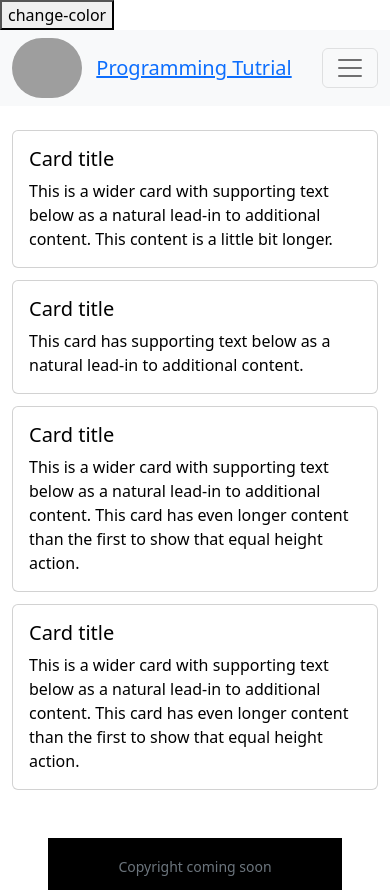
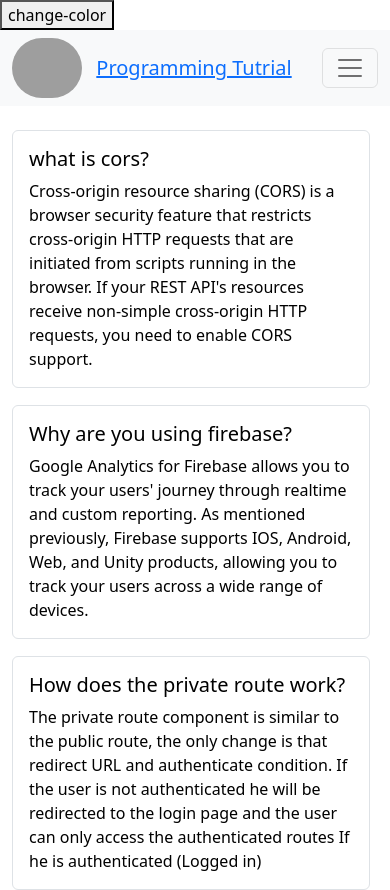
Before and after one commit to gulamkibria775/programming_tutrial, a React (Create React App) app: page /blog in a window 390 px wide. Shown: the top 890 px of the page. Built offline with nearby package versions, Linux system fonts and the light colour scheme; no server answers; grey boxes are pictures that could not be loaded.

Commit message:
blog is responsive

```diff
--- a/src/component/Blog/Blog.css
+++ b/src/component/Blog/Blog.css
@@ -0,0 +1,38 @@
+.card-handle{
+    display: grid;
+}
+@media only screen and (max-width: 600px) {
+    .card-handle{
+
+        display: grid;
+        grid-template-columns: repeat(1,1fr);
+        grid-gap: 5px;
+
+    }
+
+
+
+};
+
+@media only screen and (min-width: 768px) {
+
+    .card-handle{
+
+        display: grid;
+        grid-template-columns: repeat(2,1fr);
+        grid-gap: 5px;
+
+    }
+
+};
+
+@media only screen and (min-width: 992px) {
+
+    .card-handle{
+
+        display: grid;
+        grid-template-columns: repeat(3,1fr);
+        grid-gap: 5px;
+
+    }
+}
--- a/src/component/Blog/Blog.js
+++ b/src/component/Blog/Blog.js
@@ -1,59 +1,61 @@
-import React from 'react'
-import './Blog.css'
-import Card from 'react-bootstrap/Card';
-import CardGroup from 'react-bootstrap/CardGroup';
+import React from "react";
+import "./Blog.css";
+import Card from "react-bootstrap/Card";
+import CardGroup from "react-bootstrap/CardGroup";
 
 export default function Blog() {
   return (
     <div>
-         <CardGroup>
-      <Card>
-
+      <CardGroup className="card-handle">
+        <Card className="me-2 border">
           <Card.Body>
-          <Card.Title>Card title</Card.Title>
+            <Card.Title>what is cors?</Card.Title>
             <Card.Text>
-            This is a wider card with supporting text below as a natural lead-in
-            to additional content. This content is a little bit longer.
+              Cross-origin resource sharing (CORS) is a browser security feature
+              that restricts cross-origin HTTP requests that are initiated from
+              scripts running in the browser. If your REST API's resources
+              receive non-simple cross-origin HTTP requests, you need to enable
+              CORS support.
             </Card.Text>
           </Card.Body>
-
         </Card>
-      <Card>
-
+        <Card className="me-2 border">
           <Card.Body>
-          <Card.Title>Card title</Card.Title>
+            <Card.Title>Why are you using firebase?</Card.Title>
             <Card.Text>
-            This card has supporting text below as a natural lead-in to
-            additional content.{' '}
+              Google Analytics for Firebase allows you to track your users'
+              journey through realtime and custom reporting. As mentioned
+              previously, Firebase supports IOS, Android, Web, and Unity
+              products, allowing you to track your users across a wide range of
+              devices.
             </Card.Text>
           </Card.Body>
-
         </Card>
-      <Card>
-
+        <Card className="me-2 border">
           <Card.Body>
-          <Card.Title>Card title</Card.Title>
+            <Card.Title>How does the private route work?</Card.Title>
             <Card.Text>
-            This is a wider card with supporting text below as a natural lead-in
-            to additional content. This card has even longer content than the
-            first to show that equal height action.
+              The private route component is similar to the public route, the
+              only change is that redirect URL and authenticate condition. If
+              the user is not authenticated he will be redirected to the login
+              page and the user can only access the authenticated routes If he
+              is authenticated (Logged in)
             </Card.Text>
           </Card.Body>
-
         </Card>
-      <Card>
-
+        <Card className="me-2 border">
           <Card.Body>
-          <Card.Title>Card title</Card.Title>
+            <Card.Title>What is Node? How does Node work?</Card.Title>
             <Card.Text>
-            This is a wider card with supporting text below as a natural lead-in
-            to additional content. This card has even longer content than the
-            first to show that equal height action.
+              It is a used as backend service where javascript works on the
+              server-side of the application. This way javascript is used on
+              both frontend and backend. Node. js runs on chrome v8 engine which
+              converts javascript code into machine code, it is highly scalable,
+              lightweight, fast, and data-intensive
             </Card.Text>
           </Card.Body>
-
         </Card>
       </CardGroup>
     </div>
-  )
+  );
 }
```
Lines whose indentation alone changed are shown as unchanged.
